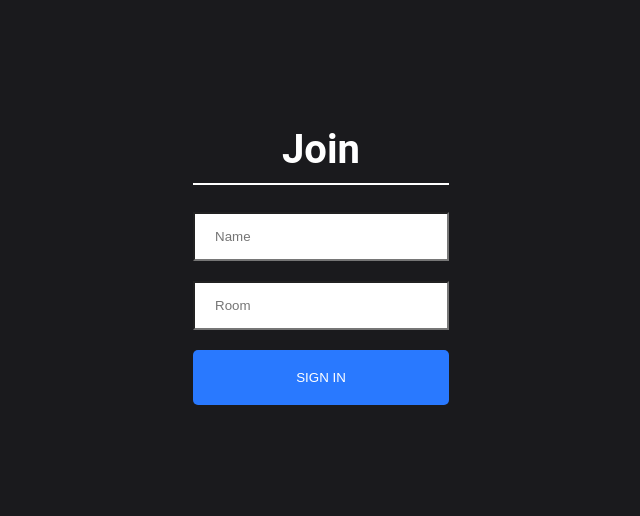
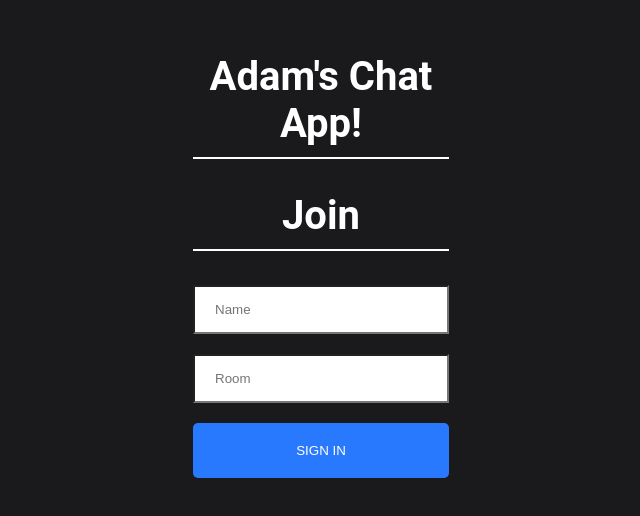
Before and after one commit to AdamHoffma/ReactChatApp, a React (Create React App) app: page / in a window 1280 px wide. Shown: the part 148-664 px from the top of the page, without its empty margins (319-959 px from the left). Built offline with nearby package versions, Linux system fonts and the light colour scheme.

Commit message:
added title

```diff
--- a/src/components/Join/Join.js
+++ b/src/components/Join/Join.js
@@ -10,7 +10,8 @@ const Join = () => {
     return (
         <div className="joinOuterContainer">
             <div className="joinInnerContainer">
-                <h1 className="heading">Join</h1>
+                <h1 className="heading">Adam's Chat App!</h1>
+                <h2 className="heading">Join</h2>
                 <div><input placeholder="Name" className="joinInput" type="text" onChange={(event) => setName(event.target.value)} /></div>
                 <div><input placeholder="Room" className="joinInput mt-20" type="text" onChange={(event) => setRoom(event.target.value)} /></div>
                 <Link onClick={event => (!name || !room) ? event.preventDefault() : null} to={`/chat?name=${name}&room=${room}`}>
```
